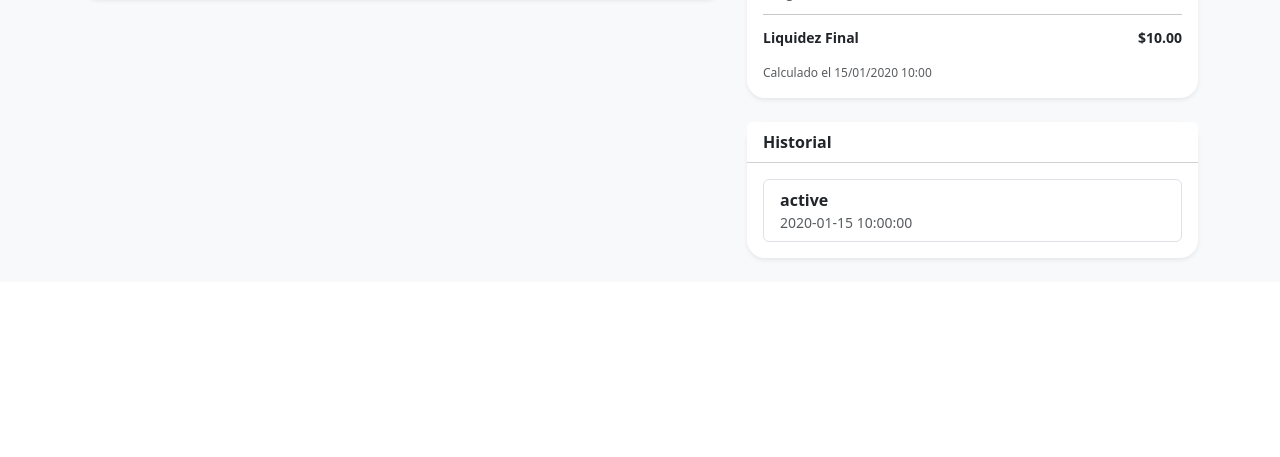
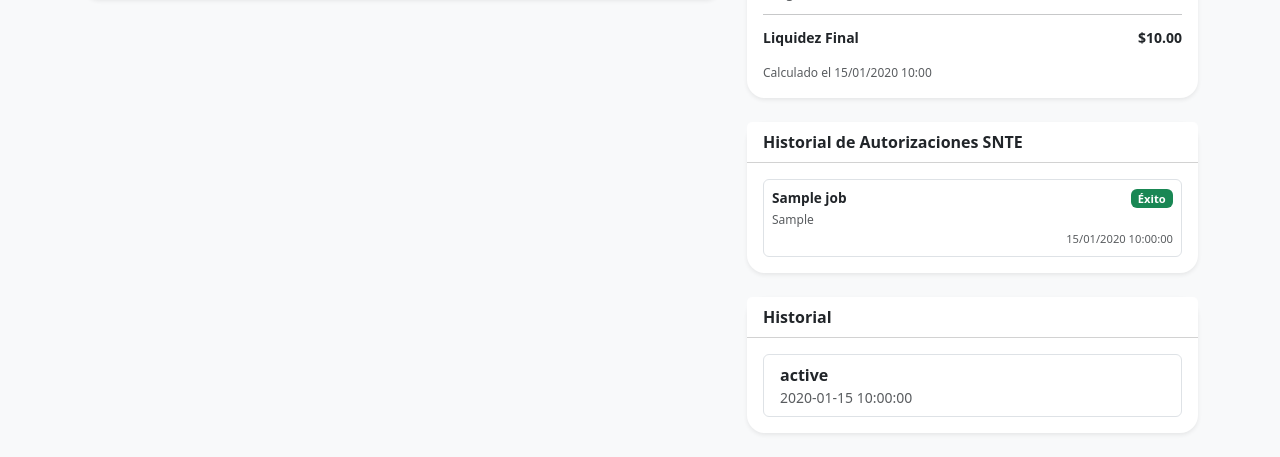
Before and after one commit to ericklopeh/telegram_bot, a Python web app: template app/web/templates/case_detail.html in a window 1280 px wide. Shown: the part 978-1435 px from the top of the page. Before the commit the page ends 1239 px from the top, so only its background shows below. Run offline with Jinja, Linux system fonts and the light colour scheme; the template is opened without the code that fills it: most values are stand-ins (such as "Sample title", 1, 10 or a date in 2020).

Commit message:
feat(authorizations): mostrar historial de generaciones SNTE en detalle del caso

```diff
--- a/app/web/templates/case_detail.html
+++ b/app/web/templates/case_detail.html
@@ -394,6 +394,41 @@
 
         <div class="card shadow-sm border-0 mt-4">
             <div class="card-header bg-white fw-bold">
+                Historial de Autorizaciones SNTE
+            </div>
+            <div class="card-body">
+                {% if authorization_jobs %}
+                    <div class="list-group">
+                        {% for job in authorization_jobs %}
+                        <div class="list-group-item p-2">
+                            <div class="d-flex justify-content-between align-items-center mb-1">
+                                <span class="fw-bold" style="font-size: 0.85rem;">{{ job.template_name }}</span>
+                                {% if job.generation_status == 'success' %}
+                                    <span class="badge bg-success" style="font-size: 0.7rem;">Éxito</span>
+                                {% else %}
+                                    <span class="badge bg-danger" style="font-size: 0.7rem;">Error</span>
+                                {% endif %}
+                            </div>
+                            <div class="text-muted text-break" style="font-size: 0.75rem; line-height: 1.2;">
+                                {% set filename = job.output_path.split('\\')[-1] if '\\' in job.output_path else job.output_path.split('/')[-1] %}
+                                <i class="bi bi-file-earmark-text"></i> {{ filename }}
+                            </div>
+                            <div class="text-muted mt-1 text-end" style="font-size: 0.7rem;">
+                                {{ job.created_at.strftime('%d/%m/%Y %H:%M:%S') }}
+                            </div>
+                        </div>
+                        {% endfor %}
+                    </div>
+                {% else %}
+                    <p class="text-muted mb-0 small">
+                        Aún no se han generado autorizaciones para este caso.
+                    </p>
+                {% endif %}
+            </div>
+        </div>
+
+        <div class="card shadow-sm border-0 mt-4">
+            <div class="card-header bg-white fw-bold">
                 Historial
             </div>
 
```
Also changed, not shown: app/web/routes/cases.py (+9 -0 lines).
